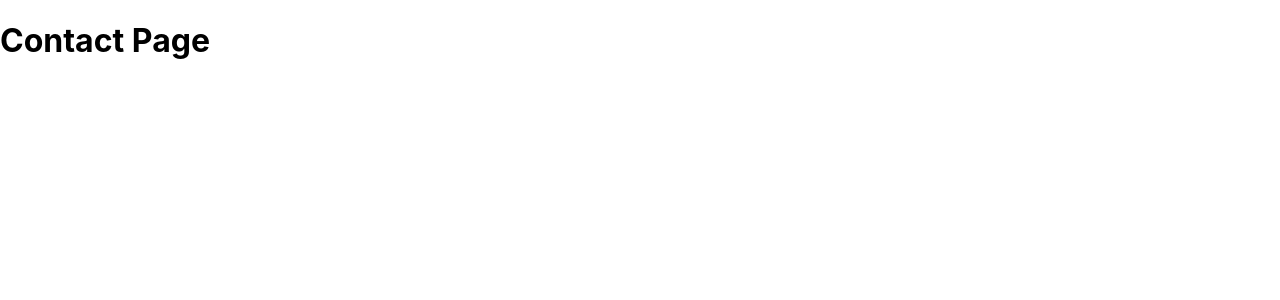
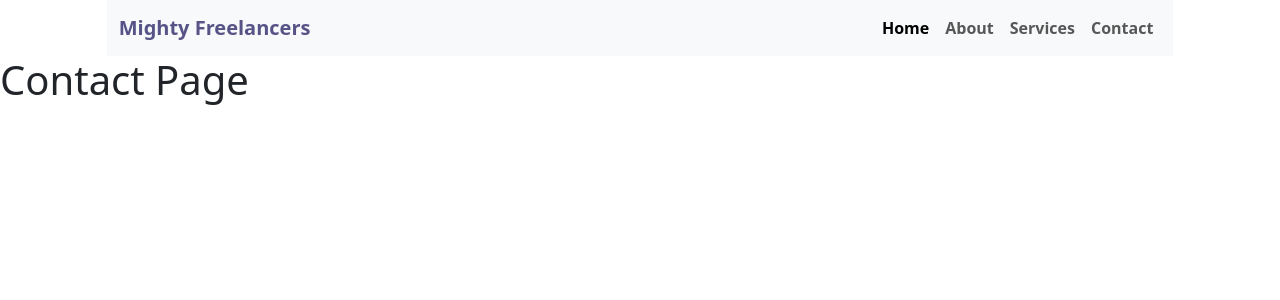
Before and after one commit to Daoud-Hussain/Mighty-Developers, a React (Create React App) app: page /contact in a window 1280 px wide. Shown: the top 300 px of the page. Built offline with nearby package versions, Linux system fonts and the light colour scheme.

Commit message:
Navbar completed

```diff
--- a/package.json
+++ b/package.json
@@ -6,6 +6,7 @@
     "@testing-library/jest-dom": "^5.17.0",
     "@testing-library/react": "^13.4.0",
     "@testing-library/user-event": "^13.5.0",
+    "bootstrap": "^5.3.2",
     "react": "^18.2.0",
     "react-dom": "^18.2.0",
     "react-router-dom": "^6.21.0",
--- a/src/App.css
+++ b/src/App.css
@@ -5,6 +5,20 @@
 .App-logo {
   height: 40vmin;
   pointer-events: none;
+}
+
+.navbar-nav.ml-auto {
+  margin-left: auto !important;
+}
+
+.navbar-brand{
+  font-size: 1.9rem;
+  color: #585387 !important;
+}
+
+.navbar a:hover{
+  color: #3498db;
+
 }
 
 @media (prefers-reduced-motion: no-preference) {
--- a/src/App.jsx
+++ b/src/App.jsx
@@ -6,10 +6,12 @@
 import Contact from './Contact';
 import Services from './Services';
 import About from './About';
+import Navbar  from './Navbar';
 
 function App() {
   return (
     <>
+      <Navbar />
       <Router>
         <Routes>
           <Route element={<Home />} path='/' />
--- /dev/null
+++ b/src/Navbar.jsx
@@ -0,0 +1,55 @@
+import React from "react";
+import "../node_modules/bootstrap/dist/css/bootstrap.min.css";
+import './App.css';
+import Contact from "./Contact";
+
+const Navbar = () => {
+  return (
+    <>
+      <nav className="navbar navbar-expand-lg bg-body-tertiary col-10 mx-auto fw-semibold">
+        <div className="container-fluid nav_bg ">
+          <a className="navbar-brand" href="#">
+            Mighty Freelancers
+          </a>
+          <button
+            className="navbar-toggler"
+            type="button"
+            data-bs-toggle="collapse"
+            data-bs-target="#navbarNav"
+            aria-controls="navbarNav"
+            aria-expanded="false"
+            aria-label="Toggle navigation"
+          >
+            <span className="navbar-toggler-icon"></span>
+          </button>
+          <div className="collapse navbar-collapse" id="navbarNav">
+            <ul className="navbar-nav ml-auto">
+              <li className="nav-item">
+                <a className="nav-link active" aria-current="page" href='/home'>
+                  Home
+                </a>
+              </li>
+              <li className="nav-item">
+                <a className="nav-link" href='/about'>
+                  About
+                </a>
+              </li>
+              <li className="nav-item">
+                <a className="nav-link" href='/services'>
+                  Services
+                </a>
+              </li>
+              <li className="nav-item">
+                <a className="nav-link" href='/contact'>
+                  Contact
+                </a>
+              </li>
+            </ul>
+          </div>
+        </div>
+      </nav>
+    </>
+  );
+};
+
+export default Navbar;
```
Also changed, not shown: 1 other file (tests, documents, lock files or other folders).
